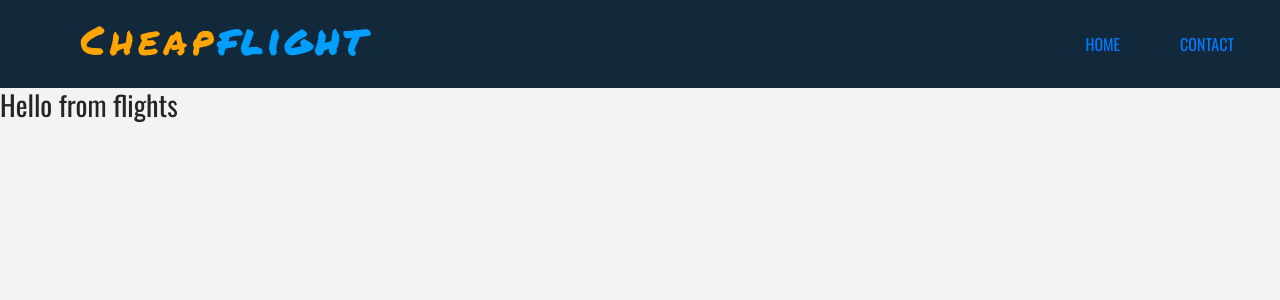
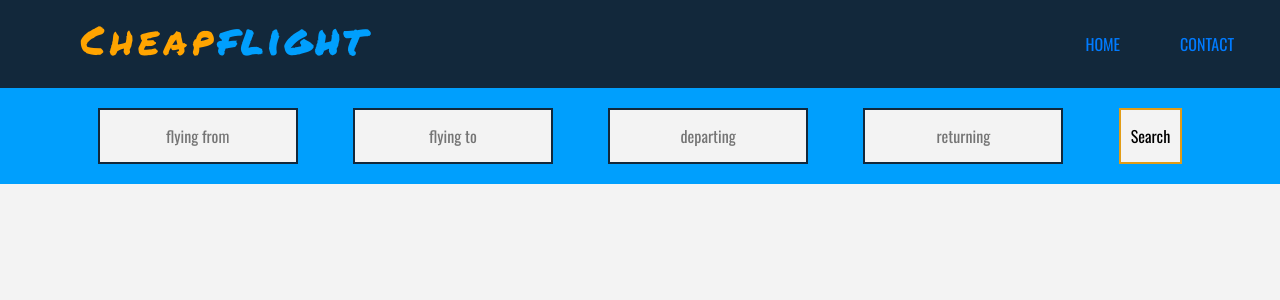
Before and after one commit to Peti1602/CheapFlightNewFrontEnd, a React (Create React App) app: page /flights in a window 1280 px wide. Shown: the top 300 px of the page. Built offline with nearby package versions, Linux system fonts and the light colour scheme.

Commit message:
create flights page

```diff
--- a/src/App.css
+++ b/src/App.css
@@ -28,7 +28,7 @@ div a:hover {
   text-align: right;
 }
 
-@media (max-width: 768px) {
+@media (max-width: 767px) {
   nav a {
     margin: 0;
     display: block;
@@ -38,6 +38,13 @@ div a:hover {
     margin: 0;
     display: block;
     text-align: center;
+  }
+}
+
+@media (max-width: 991px) {
+  div .blue {
+    margin: 0;
+    display: block;
   }
 }
 
@@ -109,6 +116,20 @@ div .default-bg a {
   transition: 0.25s;
 }
 
+.blue input[type = "text"] {
+  border: 0;
+  background: var(--mainWhite);
+  opacity: initial;
+  display: block;
+  margin: 20px auto;
+  text-align: center;
+  border: 2px solid var(--mainBlue);
+  padding: 14px 10px;
+  outline: none;
+  color: black;
+  transition: 0.25s;
+}
+
 .black input[type = "text"]:focus {
   border-color: #E29C16;
 }
@@ -131,6 +152,28 @@ div .default-bg a {
   background: #E29C16;
 }
 
+.blue input[type = "text"]:focus {
+  border-color: #E29C16;
+}
+
+.blue input[type = "button"] {
+  border: 0;
+  background: var(--mainWhite);
+  display: block;
+  margin: 20px auto;
+  text-align: center;
+  border: 2px solid #E29C16;
+  padding: 14px 10px;
+  outline: none;
+  color: black;
+  transition: 0.25s;
+  cursor: pointer;
+}
+
+.blue input[type = "button"]:hover {
+  background: #E29C16;
+}
+
 #main-pic {
   width: 100%;
   height: 500px;
@@ -149,6 +192,11 @@ div .second-block {
   width: 250px;
 }
 
+div .third-block {
+  display: inline-block;
+  width: 200px;
+}
+
 .pluspadding {
   padding-top: 20px;
 }
@@ -156,3 +204,8 @@ div .second-block {
 .minuspadding {
   padding-bottom: 20px;
 }
+
+.light-blue-bg {
+  width: 100%;
+  background: var(--lightBlue);
+}
--- a/src/components/Flights.js
+++ b/src/components/Flights.js
@@ -3,8 +3,22 @@ import React, {Component} from 'react';
 class Flights extends Component {
     render() {
         return (
-            <div>
-                <h3>Hello from flights</h3>
+            <div className="container-fluid">
+                <div className="row">
+                    <div className="light-blue-bg">
+                        <div>
+                            <div className="container">
+                                <div className="row blue">
+                                    <input id="flyingfrom" className="flyingfrom third-block" type="text" name="" placeholder="flying from" />
+                                    <input id="flyingto" className="flyingto third-block" type="text" name="" placeholder="flying to" />
+                                    <input id="departing"  className="departing third-block" type="text" name="" placeholder="departing" />
+                                    <input id="returning" className="returning third-block" type="text" name="" placeholder="returning" />
+                                    <input id="searchButton" type="button" value="Search" />
+                                </div>
+                            </div>
+                        </div>
+                    </div>
+                </div>
             </div>
         );
     }
```
